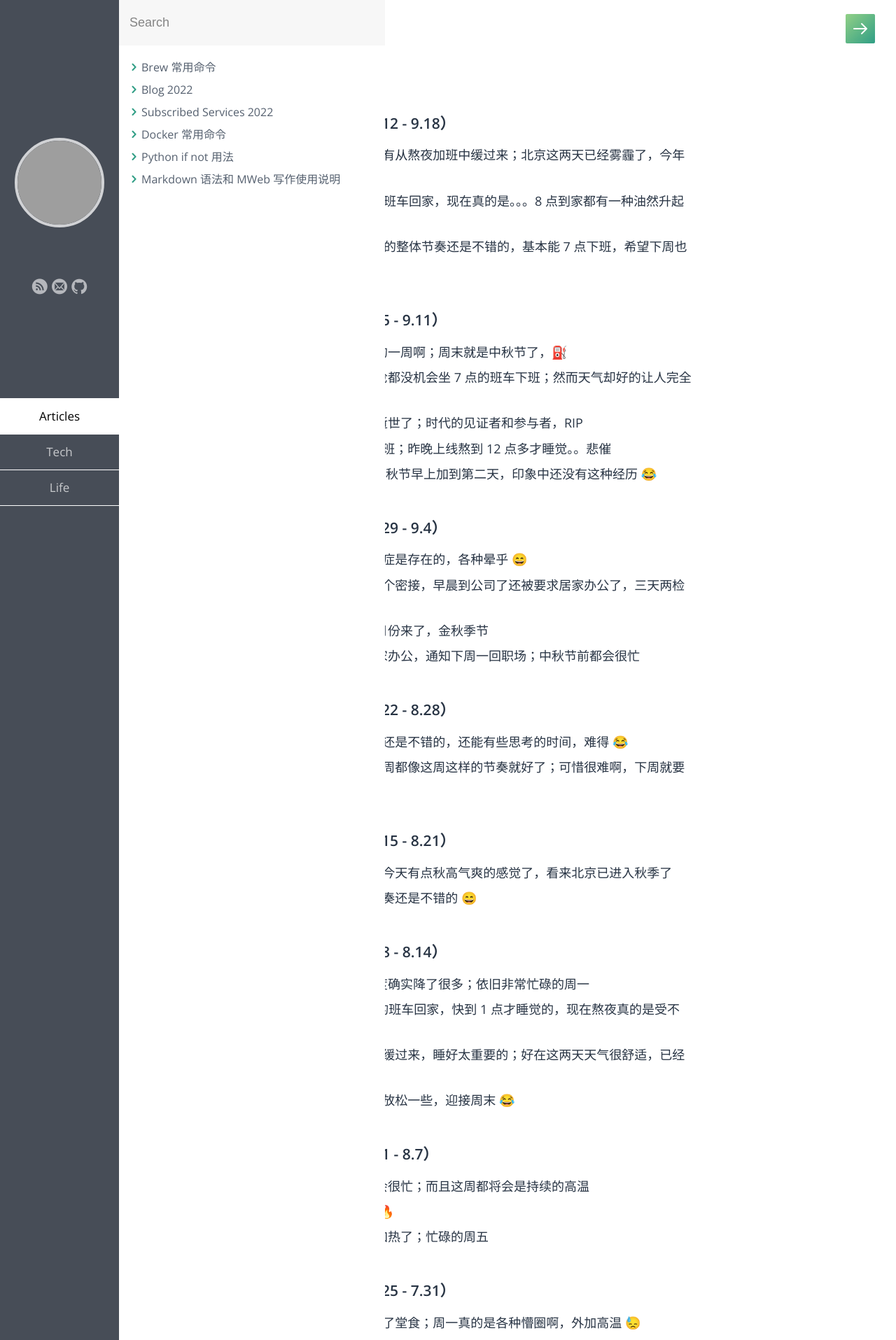
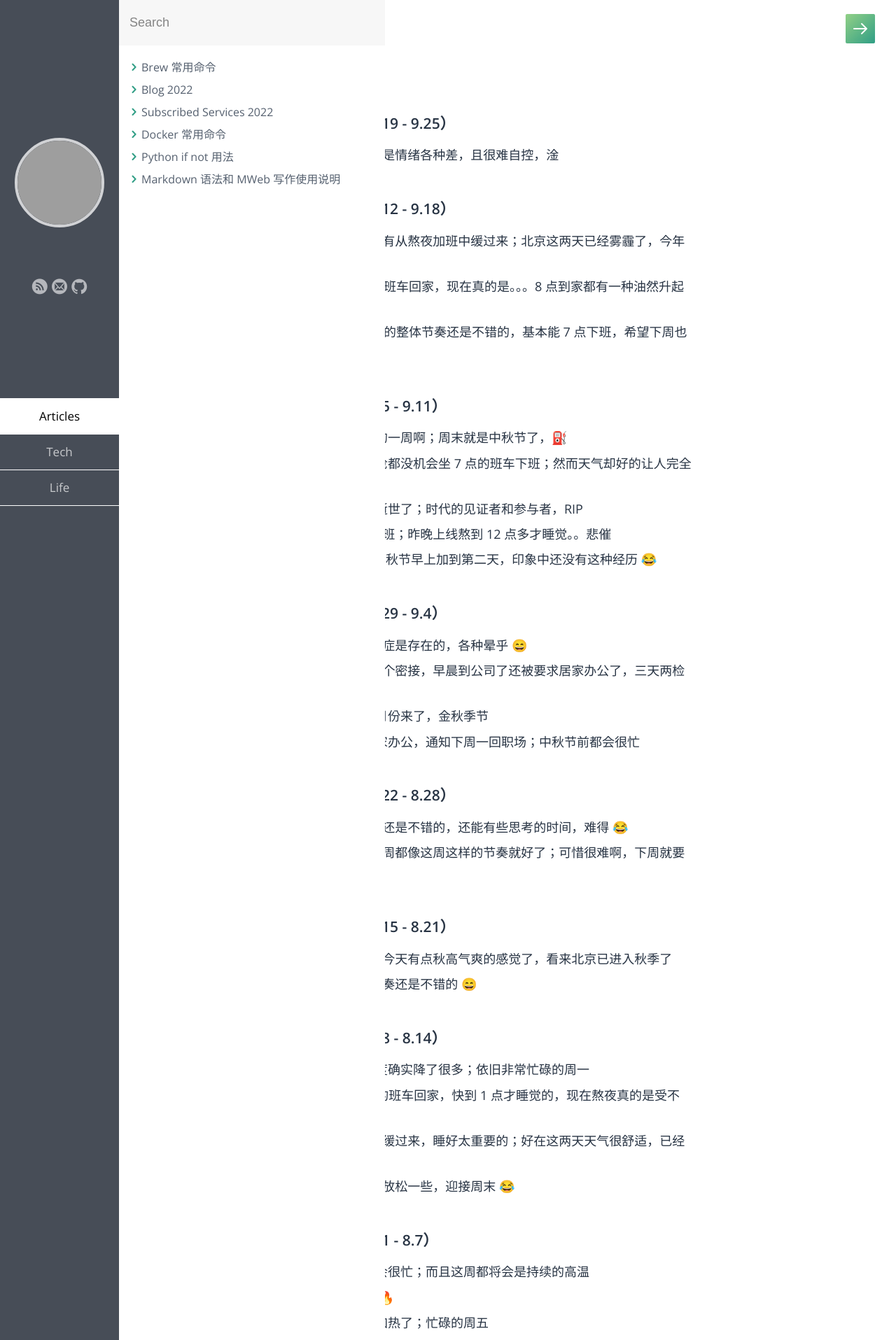
Before and after one commit to samxupeiran/samxupeiran.github.io, a Jekyll site: the page built from _posts/life/2022-05-06-my-blog.md, in a window 1280 px wide. Shown: the top 1915 px of the page at 70% size. Built offline with Jekyll 4.4.1, drawn with Linux system fonts in a browser that asks for light colours; some web fonts are replaced; grey boxes are pictures that could not be loaded.

Commit message:
feat: add weekly blog 9.19

```diff
--- a/_posts/life/2022-05-06-my-blog.md
+++ b/_posts/life/2022-05-06-my-blog.md
@@ -5,6 +5,9 @@ category: Life
 tags: Blog
 ---
 
+
+- ### 2022 年 9 月 第 4 周（9.19 - 9.25）
+     - 9.19 今天周一，最近真的是情绪各种差，且很难自控，淦
 
 - ### 2022 年 9 月 第 3 周（9.12 - 9.18）
      - 9.13 今天周二，感觉还没有从熬夜加班中缓过来；北京这两天已经雾霾了，今年有点早啊 😂
```
